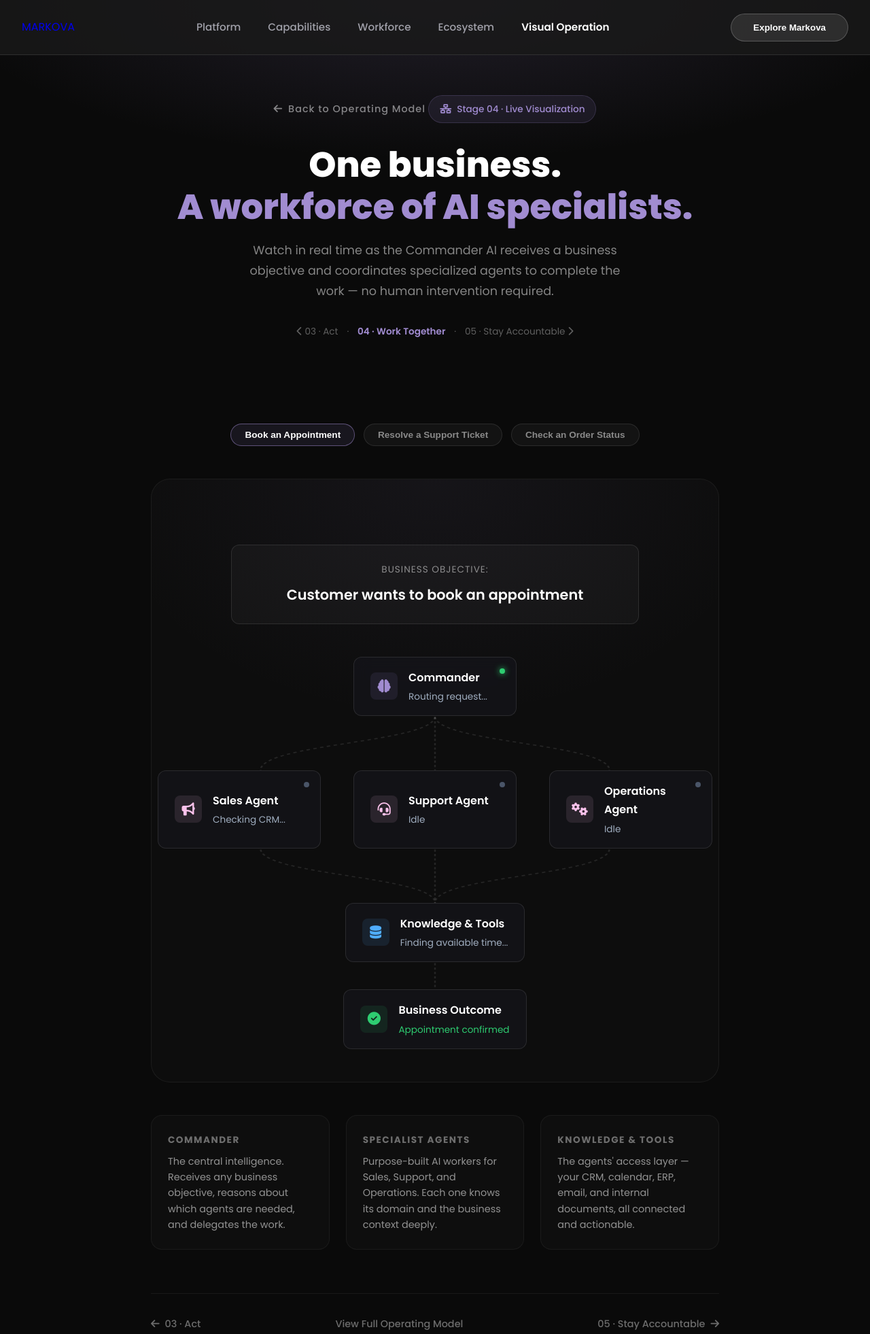
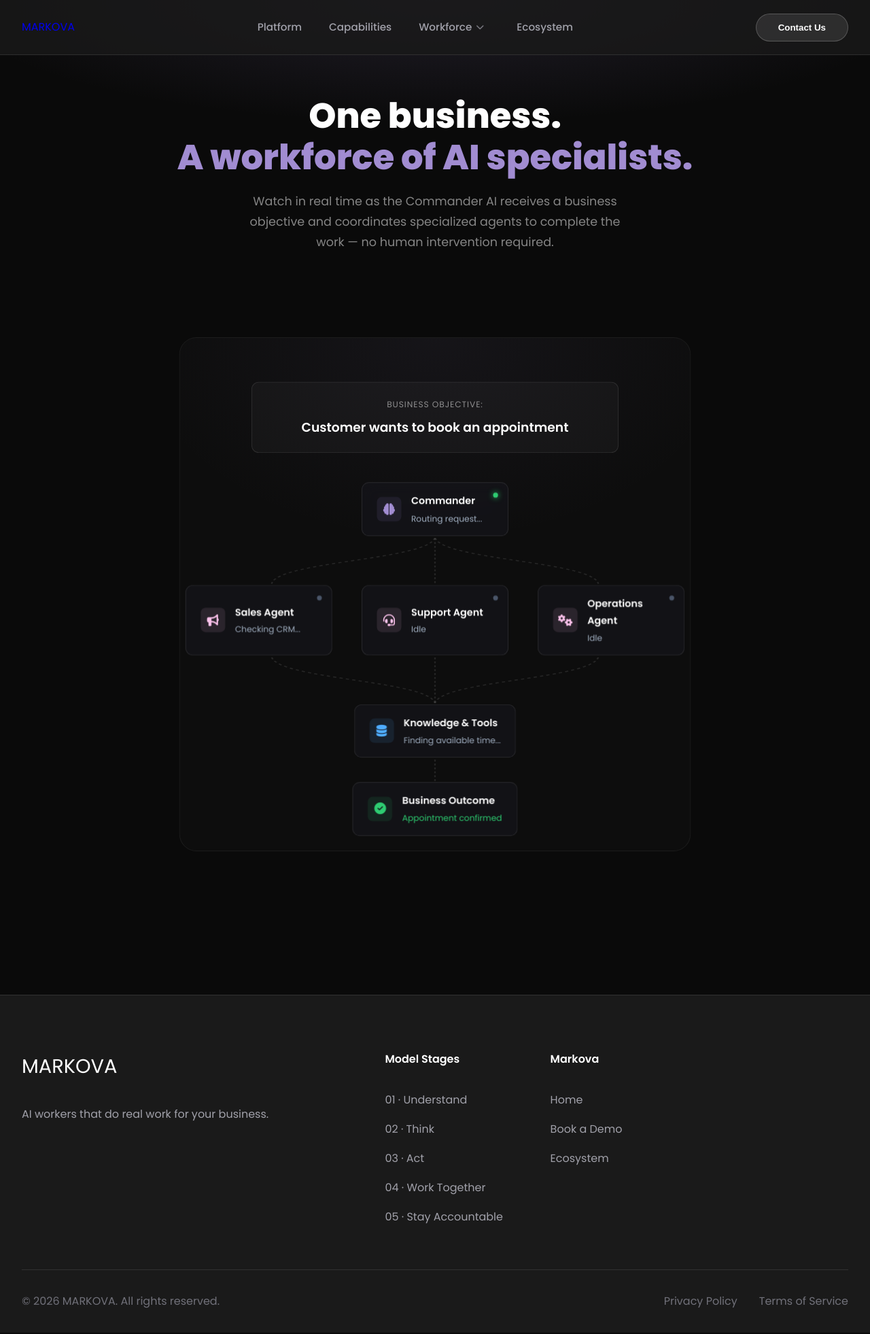
Before and after one commit to markova-technologies/markova-website, a website: page public/workforce-viz.html in a window 1280 px wide. Shown: the top 1962 px of the page at 68% size. Drawn offline with Linux system fonts and the light colour scheme.

Commit message:
feat: restructure nav to include Visual Operation as a dropdown, adjust CTA and button texts, clean up workforce-viz UI, and fix social media overlap

```diff
--- a/public/work.css
+++ b/public/work.css
@@ -241,34 +241,71 @@ body {
     color: transparent;
 }
 
-/* Visual Operation accent link */
-.nav-link-accent {
-    color: #4facfe !important;
-    font-weight: 600 !important;
-}
-.nav-link-accent::before {
-    color: #4facfe !important;
-}
-.nav-link-accent::after {
-    content: '';
+/* Dropdown Styles */
+.nav-dropdown {
+    position: relative;
+    display: inline-block;
+}
+.nav-dropdown > .nav-link {
+    display: flex;
+    align-items: center;
+    gap: 6px;
+    padding-right: 0.5rem;
+}
+.nav-chevron {
+    font-size: 0.75rem;
+    transition: transform 0.3s ease;
+    opacity: 0.7;
+}
+.nav-dropdown:hover .nav-chevron {
+    transform: rotate(180deg);
+}
+.nav-dropdown-menu {
     position: absolute;
-    bottom: -2px;
-    left: 0;
-    width: 100%;
-    height: 1px;
-    background: linear-gradient(90deg, transparent, #4facfe, transparent);
-    opacity: 0.6;
-}
-.nav-link-accent:hover {
-    color: transparent !important;
-}
-.nav-link-active {
-    color: #fff !important;
-}
-.nav-link-active::after {
+    top: 100%;
+    left: 50%;
+    transform: translateX(-50%) translateY(10px);
+    background: rgba(15, 15, 15, 0.95);
+    border: 1px solid rgba(255, 255, 255, 0.1);
+    border-radius: 12px;
+    padding: 0.5rem;
+    min-width: 200px;
+    opacity: 0;
+    visibility: hidden;
+    transition: all 0.3s ease;
+    backdrop-filter: blur(10px);
+    box-shadow: 0 10px 30px rgba(0, 0, 0, 0.5);
+    z-index: 100;
+}
+.nav-dropdown:hover .nav-dropdown-menu {
     opacity: 1;
-}
-
+    visibility: visible;
+    transform: translateX(-50%) translateY(0);
+}
+.nav-dropdown-item {
+    display: flex;
+    align-items: center;
+    gap: 10px;
+    padding: 0.8rem 1rem;
+    color: rgba(255, 255, 255, 0.7);
+    text-decoration: none;
+    font-size: 0.9rem;
+    font-weight: 500;
+    border-radius: 8px;
+    transition: all 0.2s;
+    white-space: nowrap;
+}
+.nav-dropdown-item i {
+    font-size: 1rem;
+    opacity: 0.7;
+}
+.nav-dropdown-item:hover {
+    background: rgba(255, 255, 255, 0.05);
+    color: #fff;
+}
+.nav-dropdown-item:hover i {
+    opacity: 1;
+}
 
 .nav-cta {
     position: relative;
@@ -1451,8 +1488,8 @@ strong {
 /* Social Media Buttons */
 .social-media-fixed {
     position: fixed;
-    bottom: 2rem; /* Positioned left side of the back-to-top button */
-    right: 6rem;
+    bottom: 6.5rem; /* Positioned higher to avoid Voiceflow widget */
+    right: 2rem;
     display: flex;
     flex-direction: row;
     gap: 1rem;
--- a/public/workforce-viz.html
+++ b/public/workforce-viz.html
@@ -113,9 +113,11 @@
             background: rgba(255,255,255,.015);
             border: 1px solid rgba(255,255,255,.06);
             border-radius: 28px;
-            padding: 3rem 2rem;
+            padding: 1.5rem 1rem;
             position: relative;
             overflow: hidden;
+            transform: scale(0.9);
+            transform-origin: top center;
         }
         .workforce-viz-full::before {
             content: '';
@@ -125,55 +127,8 @@
             pointer-events: none;
         }
 
-        /* Explainer below */
-        .viz-explainer {
-            margin-top: 3rem;
-            display: grid;
-            grid-template-columns: repeat(3, 1fr);
-            gap: 1.5rem;
-        }
-        .viz-explain-card {
-            background: rgba(255,255,255,.02);
-            border: 1px solid rgba(255,255,255,.05);
-            border-radius: 16px;
-            padding: 1.5rem;
-        }
-        .viz-explain-card h5 {
-            font-size: .85rem;
-            text-transform: uppercase;
-            letter-spacing: 1.5px;
-            color: rgba(255,255,255,.4);
-            margin-bottom: .6rem;
-        }
-        .viz-explain-card p {
-            color: rgba(255,255,255,.55);
-            font-size: .9rem;
-            line-height: 1.6;
-        }
-
-        /* Nav links */
-        .viz-stage-nav {
-            display: flex;
-            justify-content: space-between;
-            align-items: center;
-            margin-top: 4rem;
-            padding-top: 2rem;
-            border-top: 1px solid rgba(255,255,255,.06);
-        }
-        .viz-stage-nav a {
-            display: inline-flex;
-            align-items: center;
-            gap: 8px;
-            color: rgba(255,255,255,.4);
-            text-decoration: none;
-            font-size: .9rem;
-            font-weight: 500;
-            transition: color .3s;
-        }
-        .viz-stage-nav a:hover { color: #fff; }
-
         @media (max-width: 768px) {
-            .viz-explainer { grid-template-columns: 1fr; }
+            .workforce-viz-full { transform: scale(1); }
         }
     </style>
 </head>
@@ -192,14 +147,18 @@
             <div class="nav-links">
                 <a href="index.html#platform" class="nav-link" data-text="Platform">Platform</a>
                 <a href="index.html#capabilities" class="nav-link" data-text="Capabilities">Capabilities</a>
-                <a href="workforce.html" class="nav-link" data-text="Workforce">Workforce</a>
+                <div class="nav-dropdown">
+                    <a href="workforce.html" class="nav-link" data-text="Workforce">Workforce <i class="fas fa-chevron-down nav-chevron"></i></a>
+                    <div class="nav-dropdown-menu">
+                        <a href="workforce-viz.html" class="nav-dropdown-item"><i class="fas fa-network-wired"></i> Visual Operation</a>
+                    </div>
+                </div>
                 <a href="index.html#ecosystem" class="nav-link" data-text="Ecosystem">Ecosystem</a>
-                <a href="workforce-viz.html" class="nav-link nav-link-accent nav-link-active" data-text="Visual Operation">Visual Operation</a>
             </div>
             <div class="nav-cta">
-                <a href="index.html#waitlist" class="open-waitlist-btn">
+                <a href="index.html#contact">
                     <button class="cta-button" style="background:rgba(255,255,255,.1);border:1px solid rgba(255,255,255,.2);color:#fff;">
-                        <span>Explore Markova</span>
+                        <span>Contact Us</span>
                     </button>
                 </a>
             </div>
@@ -212,32 +171,13 @@
     <!-- Hero -->
     <div class="viz-hero">
         <div class="container">
-            <a href="workforce.html" class="back-link"><i class="fas fa-arrow-left"></i> Back to Operating Model</a>
-            <div class="section-badge" style="background: rgba(161,140,209,.1); border-color: rgba(161,140,209,.2);">
-                <i class="fas fa-network-wired" style="color: #a18cd1;"></i>
-                <span style="color: #a18cd1;">Stage 04 · Live Visualization</span>
-            </div>
             <h1>One business.<br><span>A workforce of AI specialists.</span></h1>
             <p>Watch in real time as the Commander AI receives a business objective and coordinates specialized agents to complete the work — no human intervention required.</p>
-            <div class="stage-breadcrumb">
-                <a href="workforce.html#stage-03"><i class="fas fa-chevron-left"></i> 03 · Act</a>
-                <span>·</span>
-                <span class="current">04 · Work Together</span>
-                <span>·</span>
-                <a href="workforce.html#stage-05">05 · Stay Accountable <i class="fas fa-chevron-right"></i></a>
-            </div>
         </div>
     </div>
 
     <!-- Main viz content -->
     <div class="viz-page-wrapper">
-
-        <!-- Scenario switcher -->
-        <div class="scenario-switcher">
-            <button class="scenario-btn active" data-scenario="appointment">Book an Appointment</button>
-            <button class="scenario-btn" data-scenario="support">Resolve a Support Ticket</button>
-            <button class="scenario-btn" data-scenario="order">Check an Order Status</button>
-        </div>
 
         <!-- Live Visualization -->
         <div class="workforce-viz-full">
@@ -345,28 +285,8 @@
             <div id="vizTooltip" class="viz-tooltip">Tooltip text</div>
         </div>
 
-        <!-- Explainer cards -->
-        <div class="viz-explainer">
-            <div class="viz-explain-card">
-                <h5>Commander</h5>
-                <p>The central intelligence. Receives any business objective, reasons about which agents are needed, and delegates the work.</p>
-            </div>
-            <div class="viz-explain-card">
-                <h5>Specialist Agents</h5>
-                <p>Purpose-built AI workers for Sales, Support, and Operations. Each one knows its domain and the business context deeply.</p>
-            </div>
-            <div class="viz-explain-card">
-                <h5>Knowledge &amp; Tools</h5>
-                <p>The agents' access layer — your CRM, calendar, ERP, email, and internal documents, all connected and actionable.</p>
-            </div>
-        </div>
 
-        <!-- Stage navigation -->
-        <div class="viz-stage-nav">
-            <a href="workforce.html#stage-03"><i class="fas fa-arrow-left"></i> 03 · Act</a>
-            <a href="workforce.html">View Full Operating Model</a>
-            <a href="workforce.html#stage-05">05 · Stay Accountable <i class="fas fa-arrow-right"></i></a>
-        </div>
+
 
     </div>
 
```
Also changed, not shown: public/index.html (+11 -7 lines), public/workforce.html (+8 -4 lines).
